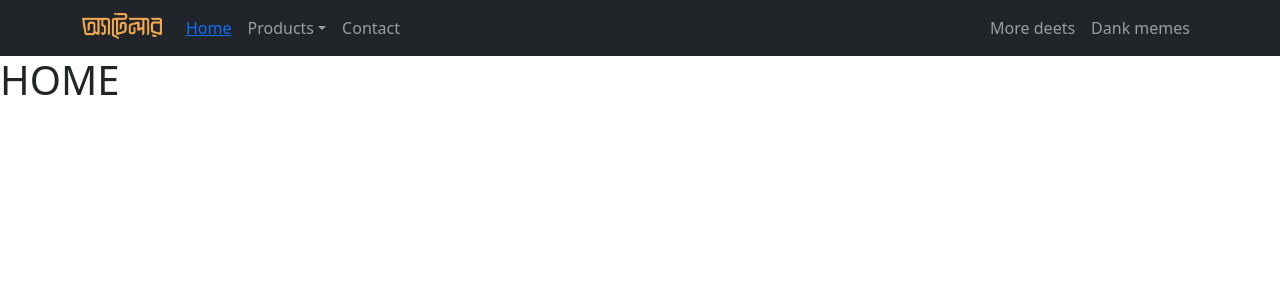
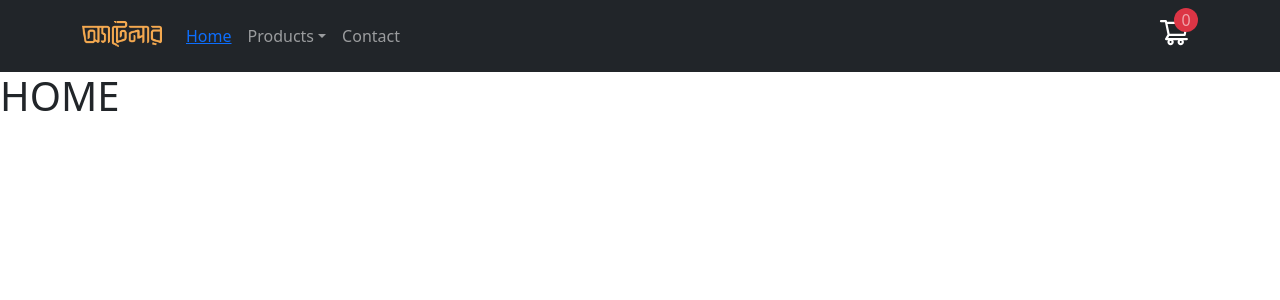
Before and after one commit to mdsaifullah-wd/ateiler, a React (Create React App) app in the folder client-side/: page / in a window 1280 px wide. Shown: the top 300 px of the page. Built offline with nearby package versions, Linux system fonts and the light colour scheme.

Commit message:
add cart icon on header

```diff
--- /dev/null
+++ b/client-side/src/components/Shared/Header/Header.css
@@ -0,0 +1,14 @@
+.cart-icon {
+  top: 0;
+  right: 0%;
+  width: 1.5rem;
+  height: 1.5rem;
+  font-size: 1rem;
+  font-weight: 500;
+  display: flex;
+  justify-content: center;
+  align-items: center;
+}
+.cart-icon p {
+  margin-top: 1rem;
+}
--- a/client-side/src/components/Shared/Header/Header.js
+++ b/client-side/src/components/Shared/Header/Header.js
@@ -3,6 +3,8 @@ import { Container, Nav, NavDropdown } from 'react-bootstrap';
 import Navbar from 'react-bootstrap/Navbar';
 import { Link } from 'react-router-dom';
 import logo from './../../../images/logo/logo.png';
+import { AiOutlineShoppingCart } from 'react-icons/ai';
+import './Header.css';
 
 const Header = () => {
   return (
@@ -40,9 +42,13 @@ const Header = () => {
               <Nav.Link href='#pricing'>Contact</Nav.Link>
             </Nav>
             <Nav>
-              <Nav.Link href='#deets'>More deets</Nav.Link>
-              <Nav.Link eventKey={2} href='#memes'>
-                Dank memes
+              <Nav.Link className='position-relative'>
+                <div className='position-absolute bg-danger rounded-circle cart-icon'>
+                  <p>0</p>
+                </div>
+                <Link to='/cart'>
+                  <AiOutlineShoppingCart className='h2 text-white' />
+                </Link>
               </Nav.Link>
             </Nav>
           </Navbar.Collapse>
```
